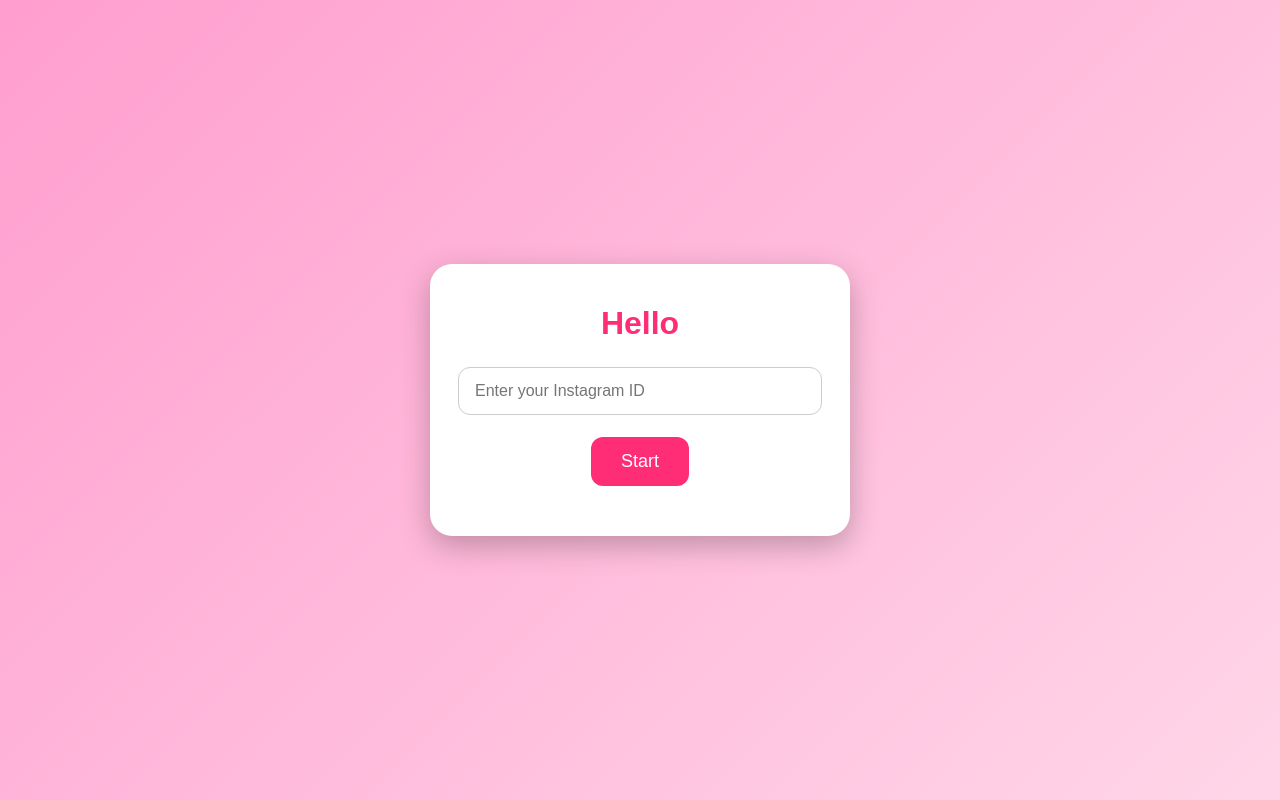
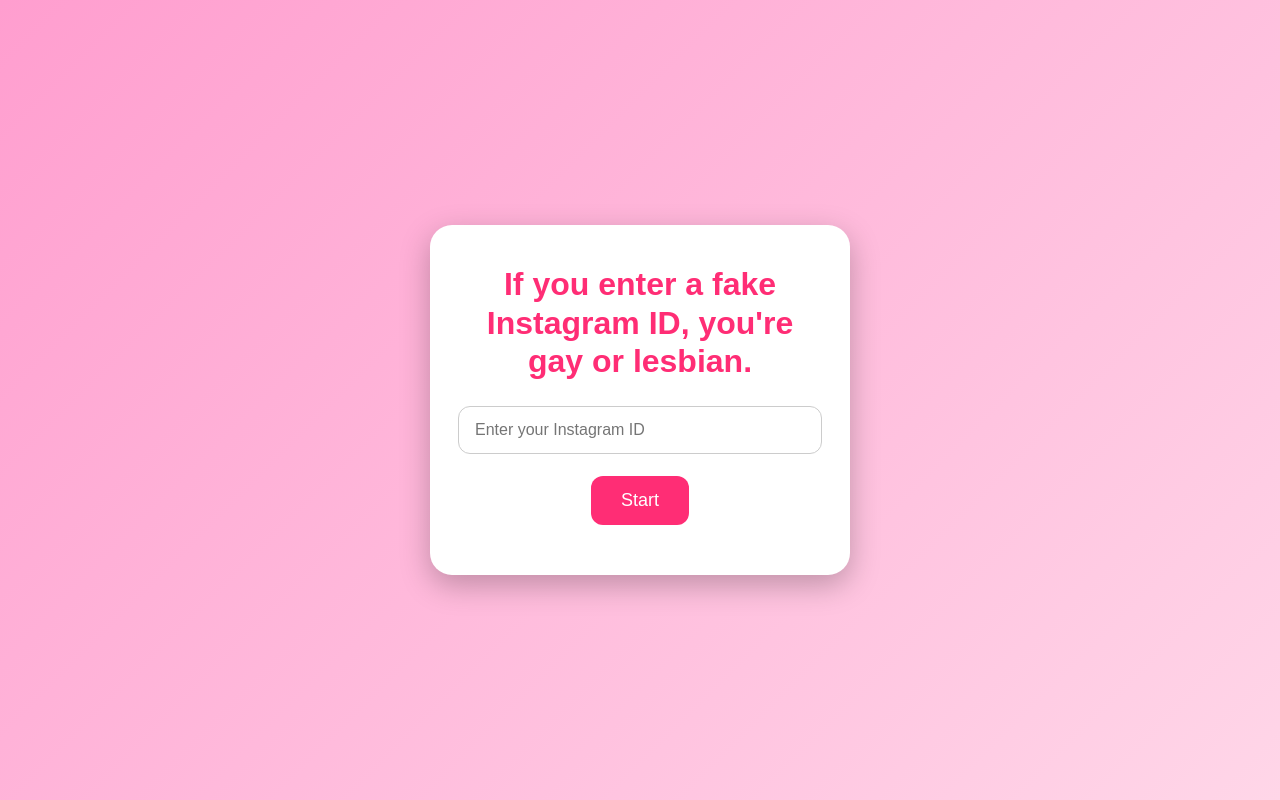
Before and after one commit to tokyobabygod-sudo/love, a website: page index.html in a window 1280 px wide. Drawn offline with Linux system fonts and the light colour scheme.

Commit message:
Update header text in index.html

```diff
--- a/index.html
+++ b/index.html
@@ -94,7 +94,7 @@
 
 <body>
 <div class="page active" id="page1">
-  <h1>Hello</h1>
+  <h1>If you enter a fake Instagram ID, you're gay or lesbian.</h1>
   <input id="instaId" type="text" placeholder="Enter your Instagram ID" autocomplete="username">
   <button class="yes" onclick="startQuiz()">Start</button>
 </div>
```
